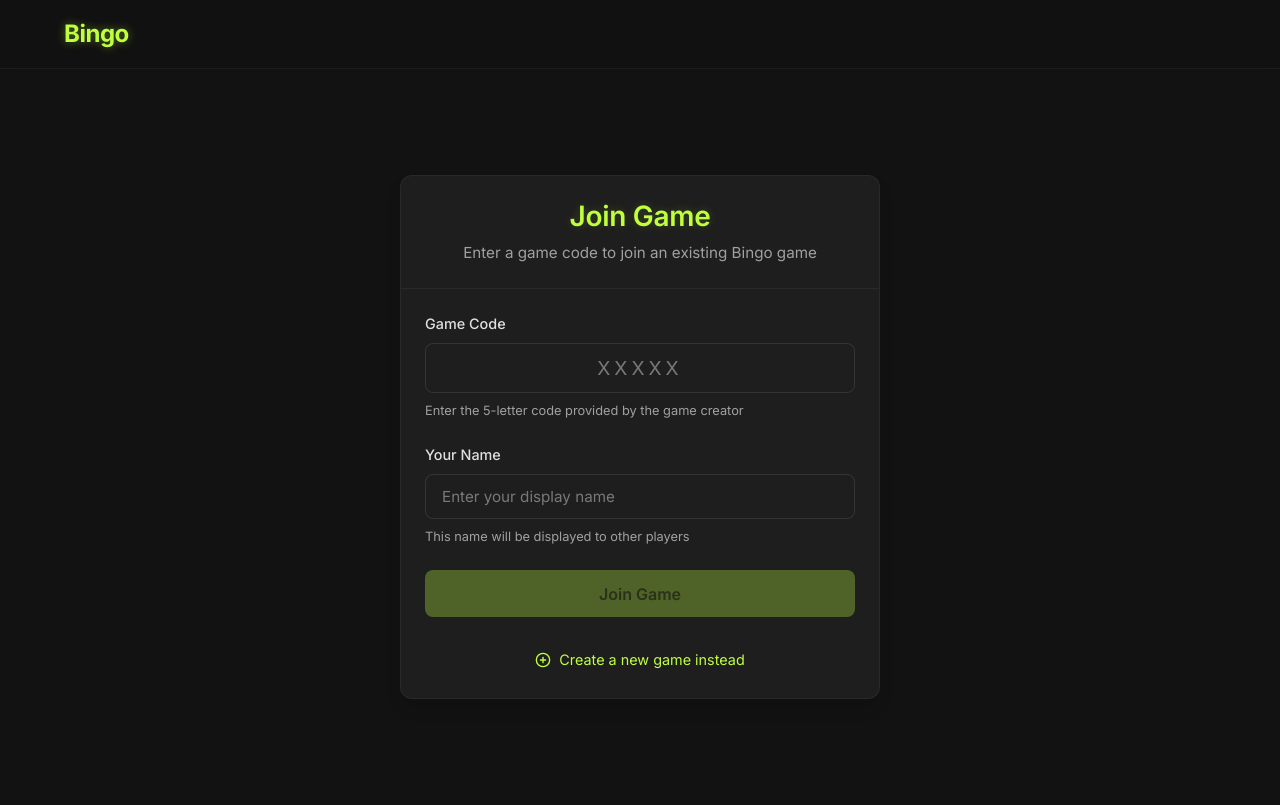
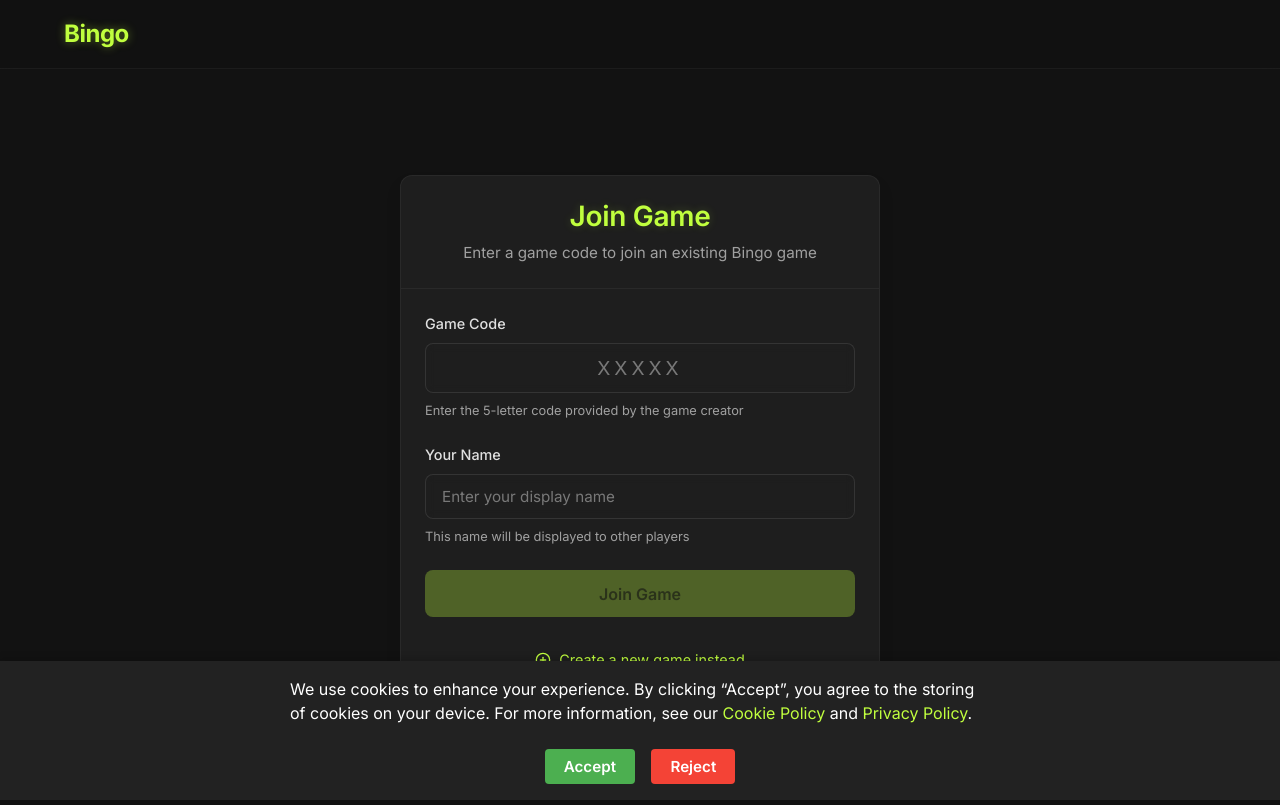
Before and after one commit to pgedzba/bingo, a SvelteKit app: page /joingame in a window 1280 px wide. Built offline with nearby package versions, Linux system fonts and the light colour scheme; no server answers.

Commit message:
Added privacy related stuff

```diff
--- /dev/null
+++ b/src/components/CookieBanner.svelte
@@ -0,0 +1,72 @@
+<script lang="ts">
+	import { cookieConsent, acceptCookies, rejectCookies } from '$lib/cookieConsent';
+	import { onDestroy } from 'svelte';
+	let showBanner = false;
+	const unsubscribe = cookieConsent.subscribe((value) => {
+		showBanner = value === null;
+	});
+	onDestroy(unsubscribe);
+</script>
+
+{#if showBanner}
+	<div class="cookie-banner">
+		<div class="cookie-content">
+			<p>
+				We use cookies to enhance your experience. By clicking “Accept”, you agree to the storing of
+				cookies on your device. For more information, see our <a
+					href="/cookie-policy">Cookie Policy</a
+				>
+				and <a href="/privacy-policy">Privacy Policy</a>.
+			</p>
+			<div class="cookie-actions">
+				<button class="accept" on:click={acceptCookies}>Accept</button>
+				<button class="reject" on:click={rejectCookies}>Reject</button>
+			</div>
+		</div>
+	</div>
+{/if}
+
+<style>
+	.cookie-banner {
+		position: fixed;
+		bottom: 0;
+		left: 0;
+		width: 100vw;
+		background: #222;
+		color: #fff;
+		z-index: 1000;
+		padding: 1rem 0;
+		box-shadow: 0 -2px 8px rgba(0, 0, 0, 0.2);
+	}
+	.cookie-content {
+		max-width: 700px;
+		margin: 0 auto;
+		display: flex;
+		flex-direction: column;
+		align-items: center;
+		gap: 0.5rem;
+	}
+	.cookie-actions {
+		display: flex;
+		gap: 1rem;
+	}
+	button.accept {
+		background: #4caf50;
+		color: #fff;
+		border: none;
+		padding: 0.5rem 1.2rem;
+		border-radius: 4px;
+		cursor: pointer;
+	}
+	button.reject {
+		background: #f44336;
+		color: #fff;
+		border: none;
+		padding: 0.5rem 1.2rem;
+		border-radius: 4px;
+		cursor: pointer;
+	}
+	button:hover {
+		opacity: 0.9;
+	}
+</style>
--- /dev/null
+++ b/src/lib/cookieConsent.ts
@@ -0,0 +1,20 @@
+import { writable } from 'svelte/store';
+
+export const cookieConsent = writable<boolean | null>(null);
+
+if (typeof window !== 'undefined') {
+  const consent = localStorage.getItem('cookieConsent');
+  if (consent === 'true') cookieConsent.set(true);
+  else if (consent === 'false') cookieConsent.set(false);
+  else cookieConsent.set(null);
+}
+
+export function acceptCookies() {
+  localStorage.setItem('cookieConsent', 'true');
+  cookieConsent.set(true);
+}
+
+export function rejectCookies() {
+  localStorage.setItem('cookieConsent', 'false');
+  cookieConsent.set(false);
+}
--- a/src/routes/+layout.svelte
+++ b/src/routes/+layout.svelte
@@ -1,7 +1,8 @@
 <script>
 	import Navbar from '../components/Navbar.svelte';
+	import CookieBanner from '../components/CookieBanner.svelte';
 </script>
 
 <Navbar />
-
+<CookieBanner />
 <slot />
```
Also changed, not shown: src/routes/cookie-policy/+page.svelte (added, +71 -0 lines), src/routes/privacy-policy/+page.svelte (added, +84 -0 lines).
